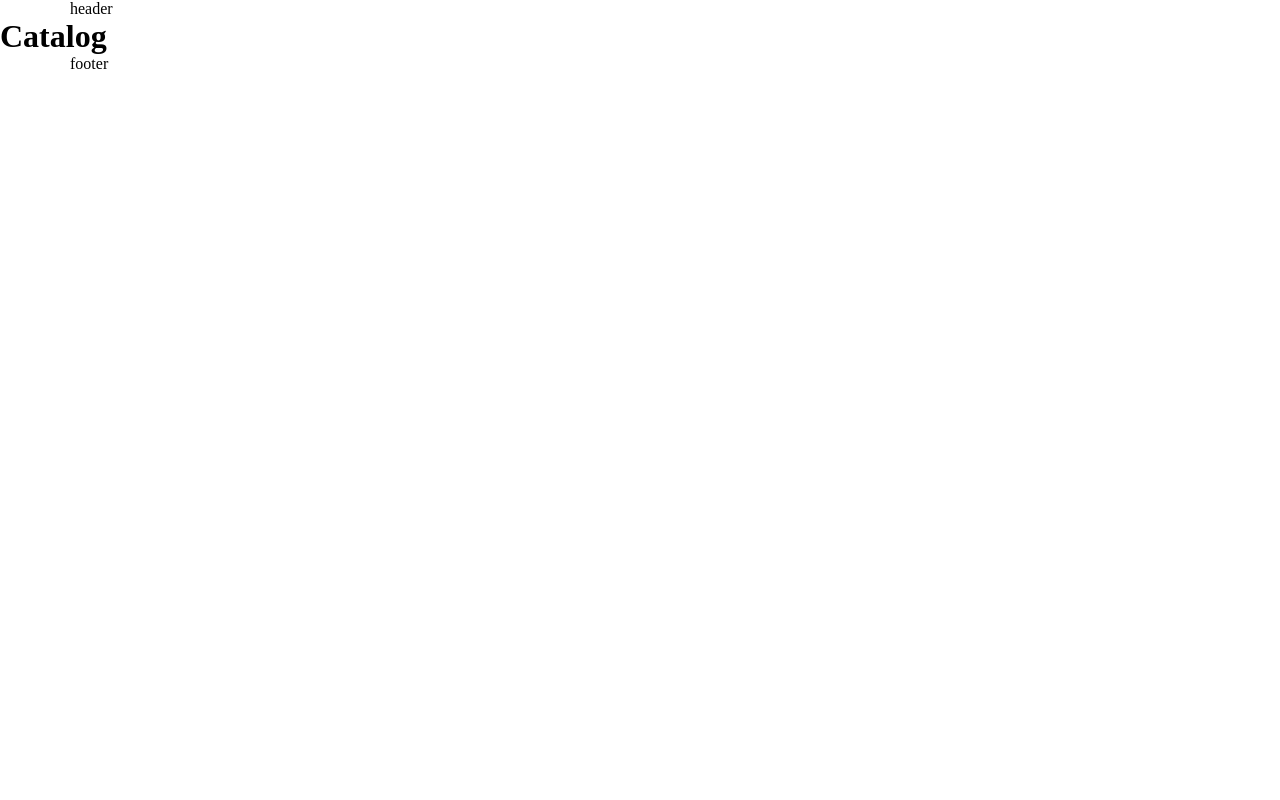
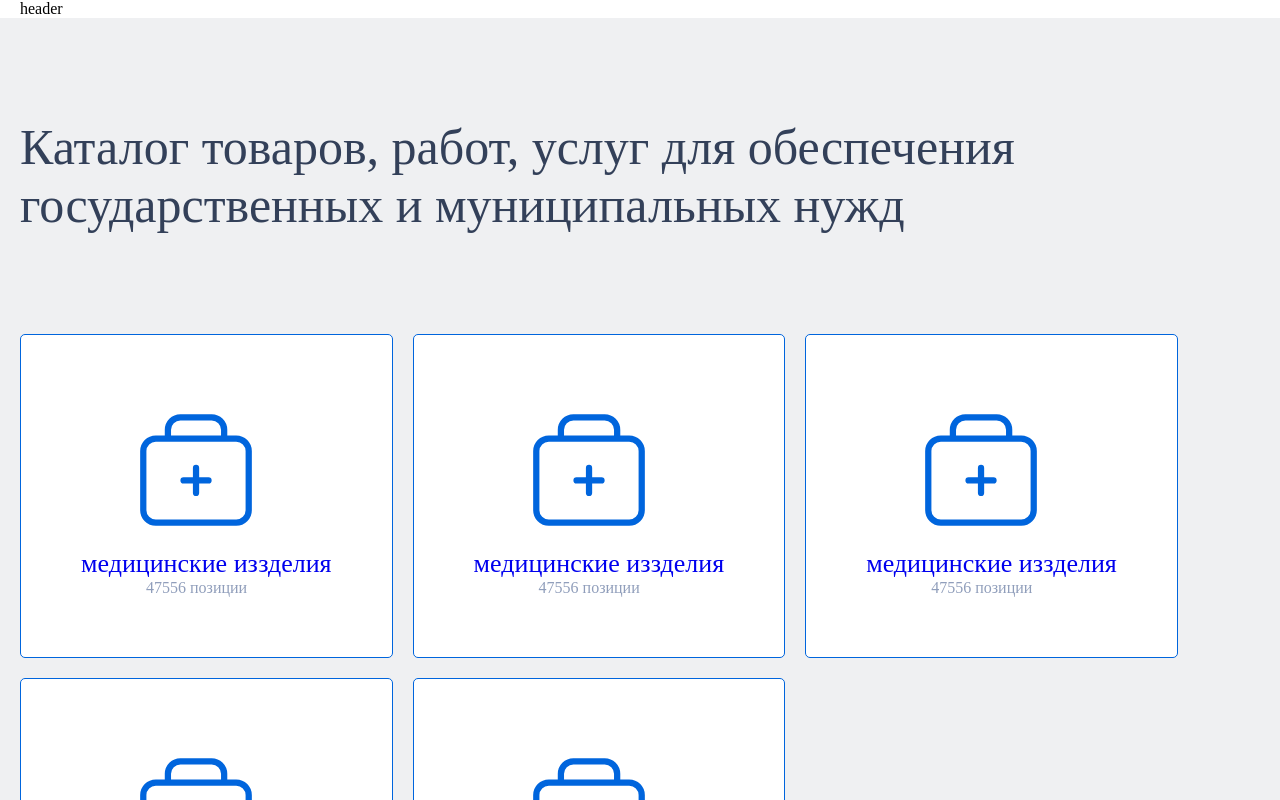
Before and after one commit to snjr04/bigTech, a React (Vite) app: page /catalog in a window 1280 px wide. Shown: the top 800 px of the page. Built offline with nearby package versions, Linux system fonts and the light colour scheme.

Commit message:
add catalog

```diff
--- a/package.json
+++ b/package.json
@@ -12,6 +12,7 @@
   "dependencies": {
     "react": "^18.2.0",
     "react-dom": "^18.2.0",
+    "react-icons": "^4.11.0",
     "react-router-dom": "^6.17.0",
     "swiper": "^10.3.1"
   },
--- a/src/App.jsx
+++ b/src/App.jsx
@@ -4,6 +4,7 @@ import Layout from './Companents/Layout/Layout'
 import News from './pages/news/news'
 import './styles/Style.scss'
 import Catalog from "./pages/Catalog/Catalog";
+import Info from "./pages/Info/Info";
 
 
 function App() {
@@ -14,6 +15,7 @@ function App() {
                     <Route element={<Home/>} path=''/>
                     <Route element={<News/>} path='/news'/>
                     <Route element={<Catalog/>} path='/catalog'/>
+                    <Route element={<Info/>} path='/catalog/info'/>
                 </Route>
             </Routes>
         </BrowserRouter>
--- a/src/pages/Catalog/Catalog.jsx
+++ b/src/pages/Catalog/Catalog.jsx
@@ -1,10 +1,45 @@
 import React from 'react';
+import {CiMedicalCase} from 'react-icons/ci'
+import {Link} from "react-router-dom";
 
 const Catalog = () => {
     return (
-        <div>
-            <h1>Catalog</h1>
-        </div>
+        <section className="catalog">
+            <div className="container">
+                <div className="catalog__menu">
+                    <h2 className="catalog__title">
+                        Каталог товаров, работ, услуг для обеспечения государственных и муниципальных нужд
+                    </h2>
+                    <div className="catalog__items">
+                        <Link to="/catalog/info" className="catalog__item">
+                            <span className="catalog__item-logo"><CiMedicalCase color="#0065dd" size="150"/></span>
+                            <h3 className="catalog__item-title">медицинские иззделия</h3>
+                            <p className="catalog__item-info">47556 позиции</p>
+                        </Link>
+                        <Link to="/catalog/info" className="catalog__item">
+                            <span className="catalog__item-logo"><CiMedicalCase color="#0065dd" size="150"/></span>
+                            <h3 className="catalog__item-title">медицинские иззделия</h3>
+                            <p className="catalog__item-info">47556 позиции</p>
+                        </Link>
+                        <Link to="/catalog/info" className="catalog__item">
+                            <span className="catalog__item-logo"><CiMedicalCase color="#0065dd" size="150"/></span>
+                            <h3 className="catalog__item-title">медицинские иззделия</h3>
+                            <p className="catalog__item-info">47556 позиции</p>
+                        </Link>
+                        <Link to="/catalog/info" className="catalog__item">
+                            <span className="catalog__item-logo"><CiMedicalCase color="#0065dd" size="150"/></span>
+                            <h3 className="catalog__item-title">медицинские иззделия</h3>
+                            <p className="catalog__item-info">47556 позиции</p>
+                        </Link>
+                        <Link to="/catalog/info" className="catalog__item">
+                            <span className="catalog__item-logo"><CiMedicalCase color="#0065dd" size="150"/></span>
+                            <h3 className="catalog__item-title">медицинские иззделия</h3>
+                            <p className="catalog__item-info">47556 позиции</p>
+                        </Link>
+                    </div>
+                </div>
+            </div>
+        </section>
     );
 };
 
--- /dev/null
+++ b/src/pages/Info/Info.jsx
@@ -0,0 +1,11 @@
+import React from 'react';
+
+const Info = () => {
+    return (
+        <div>
+            <h1>info</h1>
+        </div>
+    );
+};
+
+export default Info;
--- a/src/styles/Style.scss
+++ b/src/styles/Style.scss
@@ -1,5 +1,3 @@
-
-
 *{
     padding: 0;
     margin: 0;
@@ -7,6 +5,7 @@
     list-style-type: none;
     text-decoration: none;
     font-style: normal;
+
 }
 
 button{
@@ -14,7 +13,7 @@ button{
     border: none;
 }
 .container{
-    max-width: 1180px;
+    max-width: 1600px;
     padding: 0 20px;
     margin: 0 auto;
 }
@@ -30,3 +29,4 @@ button{
 @import "mapbanner.scss";
 @import "newsbanner.scss";
 @import "companies.scss";
+@import "catalog.scss";
--- /dev/null
+++ b/src/styles/catalog.scss
@@ -0,0 +1,35 @@
+.catalog{
+  background: #eff0f2;
+  &__menu{
+
+  }
+  &__title{
+    font-size: 50px;
+    font-weight: 500;
+    padding: 100px 0;
+    color: #334059;
+  }
+  &__items{
+    display: flex;
+    gap: 20px;
+    flex-wrap: wrap;
+  }
+  &__item{
+    border: 1px solid #0065dd;
+    border-radius: 5px;
+    padding: 60px;
+    align-content: center;
+    background: #fff;
+    &-logo{
+      padding-left: 40px;
+    }
+    &-title{
+      font-size: 26px;
+      font-weight: 500;
+    }
+    &-info{
+      color: #909ebb;
+      padding-left: 65px;
+    }
+  }
+}
--- a/src/styles/mapbanner.scss
+++ b/src/styles/mapbanner.scss
@@ -1,16 +1,3 @@
 .map__menu{
     padding: 300px 0;
 }
-
-.map__image{
-    fill: aqua;
-}
-
-.map__title{
-    color: #ff1c21;
-}
-
-#chui{
-    fill: red;
-    cursor: pointer;
-}
```
Also changed, not shown: 1 other file (tests, documents, lock files or other folders).
